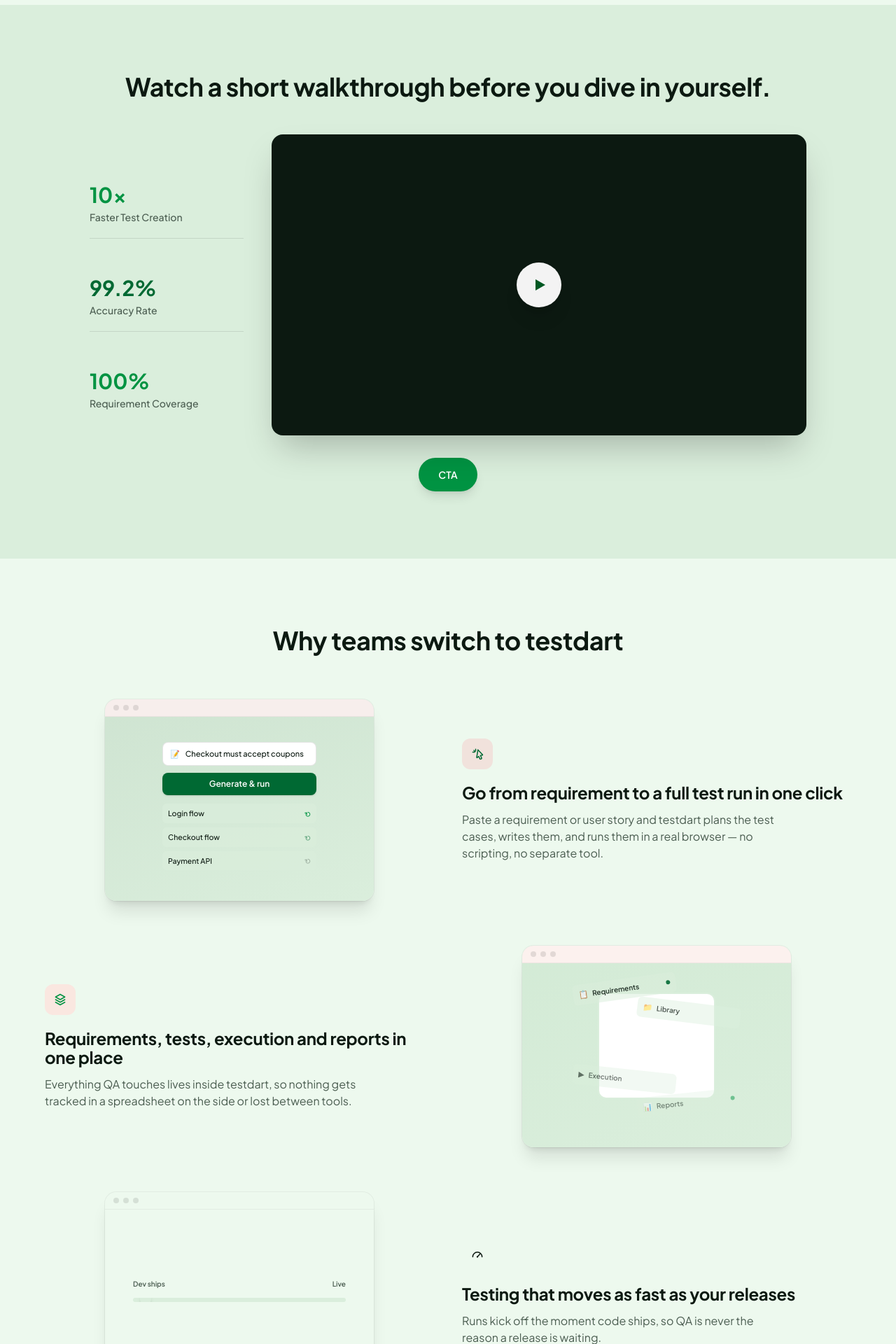
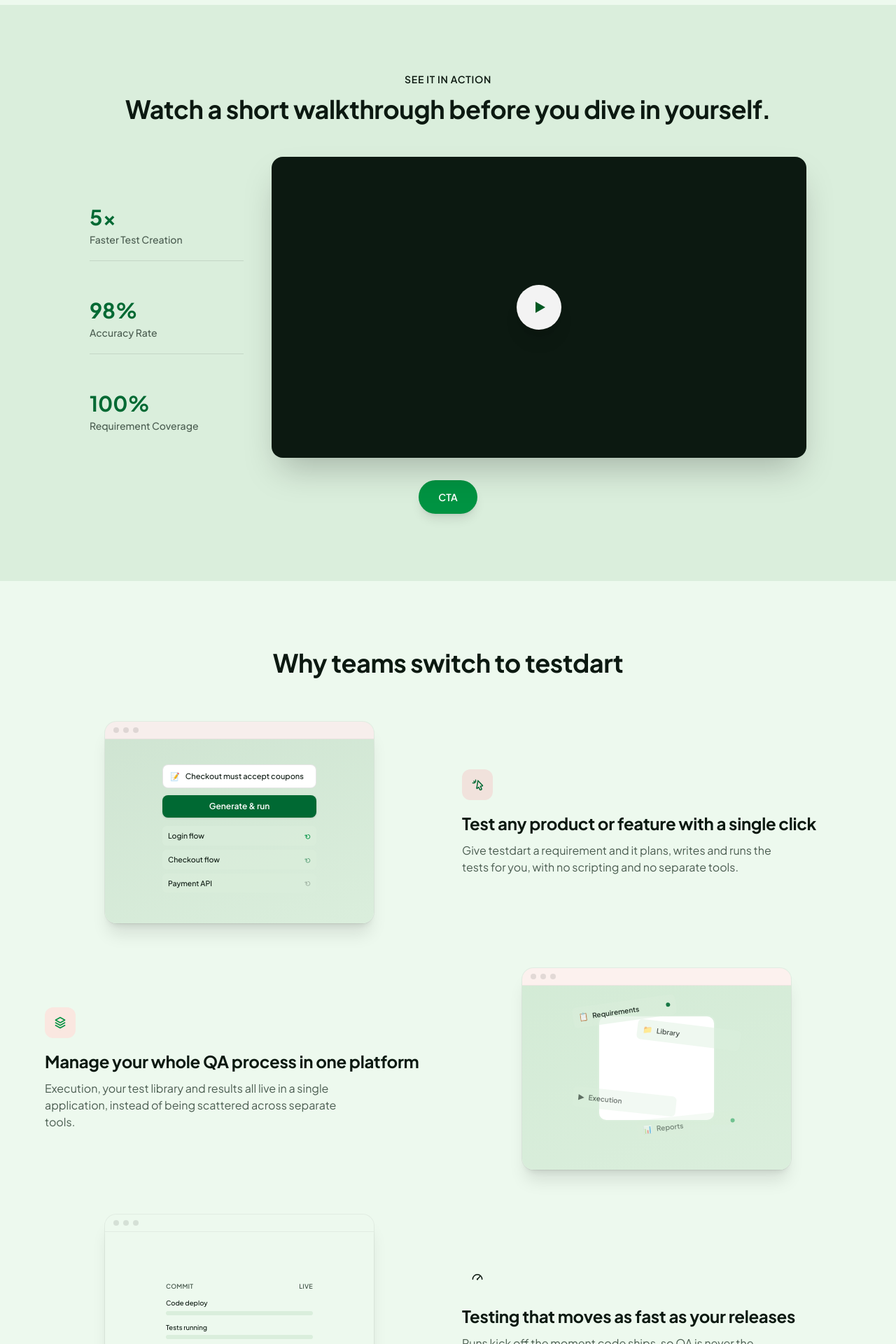
Before and after one commit to Googlealibi/Testdart---Landing---Website, a React (Vite) app: page / in a window 1280 px wide. Shown: the part 680-2600 px from the top of the page at 70% size. Built offline with nearby package versions, Linux system fonts and the light colour scheme.

Commit message:
UI chnages

```diff
--- a/index.html
+++ b/index.html
@@ -2,7 +2,7 @@
 <html lang="en">
   <head>
     <meta charset="UTF-8" />
-    <link rel="icon" type="image/svg+xml" href="/favicon.svg" />
+    <link rel="icon" type="image/png" href="/testdart-favicon.png" />
     <meta name="viewport" content="width=device-width, initial-scale=1.0" />
     <meta name="description" content="testdart, the AI native QA platform that plans, executes and reports your testing so your team keeps pace with every release." />
     <title>testdart, AI Native QA Platform</title>
--- a/src/components/Demo.jsx
+++ b/src/components/Demo.jsx
@@ -1,24 +1,60 @@
+import { useRef, useState } from "react";
+import { motion } from "framer-motion";
 import Reveal from "./Reveal";
+
+const tint = "var(--color-indigo-500)";
+
+function Counter({ value, duration = 1.4 }) {
+  const match = value.match(/^([\d.]+)(.*)$/);
+  const target = match ? parseFloat(match[1]) : 0;
+  const decimals = match && match[1].includes(".") ? match[1].split(".")[1].length : 0;
+  const suffix = match ? match[2] : "";
+
+  const [display, setDisplay] = useState(0);
+  const started = useRef(false);
+
+  const handleEnter = () => {
+    if (started.current) return;
+    started.current = true;
+    const start = performance.now();
+    const step = (now) => {
+      const p = Math.min((now - start) / (duration * 1000), 1);
+      const eased = 1 - Math.pow(1 - p, 3);
+      setDisplay(target * eased);
+      if (p < 1) requestAnimationFrame(step);
+    };
+    requestAnimationFrame(step);
+  };
+
+  return (
+    <motion.p
+      className="mt-2 text-3xl font-bold"
+      style={{ fontFamily: "var(--font-display)", color: tint }}
+      onViewportEnter={handleEnter}
+      viewport={{ once: true, amount: 0.6 }}
+    >
+      {display.toFixed(decimals)}
+      {suffix}
+    </motion.p>
+  );
+}
 
 const indicators = [
   {
     label: "Faster Test Creation",
-    value: "10x",
-    tint: "var(--color-teal-500)",
+    value: "5x",
     icon: (
       <path d="M3 17l6-6 4 4 8-8M15 7h6v6" strokeWidth="2" strokeLinecap="round" strokeLinejoin="round" fill="none" />
     ),
   },
   {
     label: "Accuracy Rate",
-    value: "99.2%",
-    tint: "var(--color-indigo-500)",
+    value: "98%",
     icon: <path d="M4 12l5 5L20 6" strokeWidth="2" strokeLinecap="round" strokeLinejoin="round" fill="none" />,
   },
   {
     label: "Requirement Coverage",
     value: "100%",
-    tint: "var(--color-teal-500)",
     icon: (
       <path
         d="M12 3l7 3v6c0 4.5-3 7.5-7 9-4-1.5-7-4.5-7-9V6l7-3z"
@@ -31,30 +67,55 @@
   },
 ];
 
+const container = {
+  hidden: {},
+  show: { transition: { staggerChildren: 0.15 } },
+};
+
+const item = {
+  hidden: { opacity: 0, y: 16, scale: 0.9 },
+  show: { opacity: 1, y: 0, scale: 1, transition: { duration: 0.5, ease: [0.16, 1, 0.3, 1] } },
+};
+
 export default function Demo() {
   return (
     <section id="demo" className="px-6 py-24" style={{ background: "var(--color-canvas-alt)" }}>
       <div className="mx-auto max-w-5xl">
         <Reveal className="text-center">
-          <h2 className="text-3xl font-bold md:text-4xl">Watch a short walkthrough before you dive in yourself.</h2>
+          <p className="text-sm font-semibold uppercase tracking-wider" style={{ color: "var(--color-teal-600)" }}>
+            See it in action
+          </p>
+          <h2 className="mt-3 text-3xl font-bold md:text-4xl">Watch a short walkthrough before you dive in yourself.</h2>
         </Reveal>
 
         <div className="mt-12 grid gap-10 md:grid-cols-[220px_1fr] md:items-center">
-          <Reveal delay={0.1}>
-            <div className="flex flex-row gap-6 divide-x divide-black/10 md:flex-col md:gap-0 md:divide-x-0 md:divide-y">
-              {indicators.map((item, i) => (
-                <div key={item.label} className={`flex flex-1 flex-col gap-1 md:flex-none ${i === 0 ? "" : "pl-6 md:pl-0 md:pt-5"} ${i === indicators.length - 1 ? "" : "md:pb-5"}`}>
-                  <svg viewBox="0 0 24 24" className="h-5 w-5" style={{ color: item.tint }}>
-                    {item.icon}
-                  </svg>
-                  <p className="mt-2 text-3xl font-bold" style={{ fontFamily: "var(--font-display)", color: item.tint }}>
-                    {item.value}
-                  </p>
-                  <p className="text-sm font-medium text-[var(--color-ink-soft)]">{item.label}</p>
-                </div>
-              ))}
-            </div>
-          </Reveal>
+          <motion.div
+            className="flex flex-row gap-6 divide-x divide-black/10 md:flex-col md:gap-0 md:divide-x-0 md:divide-y"
+            variants={container}
+            initial="hidden"
+            whileInView="show"
+            viewport={{ once: true, amount: 0.4 }}
+          >
+            {indicators.map((ind, i) => (
+              <motion.div
+                key={ind.label}
+                variants={item}
+                className={`flex flex-1 flex-col gap-1 md:flex-none ${i === 0 ? "" : "pl-6 md:pl-0 md:pt-5"} ${i === indicators.length - 1 ? "" : "md:pb-5"}`}
+              >
+                <motion.svg
+                  viewBox="0 0 24 24"
+                  className="h-5 w-5"
+                  style={{ color: tint }}
+                  animate={{ scale: [1, 1.15, 1] }}
+                  transition={{ duration: 2.4, repeat: Infinity, ease: "easeInOut", delay: i * 0.3 }}
+                >
+                  {ind.icon}
+                </motion.svg>
+                <Counter value={ind.value} duration={1.2 + i * 0.2} />
+                <p className="text-sm font-medium text-[var(--color-ink-soft)]">{ind.label}</p>
+              </motion.div>
+            ))}
+          </motion.div>
 
           <Reveal delay={0.2}>
             <div className="group relative aspect-video overflow-hidden rounded-2xl bg-[var(--color-ink)] shadow-2xl">
--- a/src/components/FAQ.jsx
+++ b/src/components/FAQ.jsx
@@ -38,7 +38,7 @@
 ];
 
 export default function FAQ() {
-  const [open, setOpen] = useState(0);
+  const [open, setOpen] = useState(-1);
 
   return (
     <section id="faq" className="px-6 py-24" style={{ background: "var(--color-canvas-alt)" }}>
--- a/src/components/Features.jsx
+++ b/src/components/Features.jsx
@@ -348,7 +348,7 @@
   {
     name: "Reports",
     tag: "Visibility",
-    body: "Total, passed, failed and scripts generated — the same run report the whole team sees, updated live.",
+    body: "Total, passed, failed and scripts generated, all part of the same run report the whole team sees, updated live.",
     Icon: ChartIcon,
     Visual: ReportVisual,
   },
@@ -382,7 +382,7 @@
           <p className="text-sm font-semibold uppercase tracking-wider" style={{ color: "var(--color-indigo-600)" }}>
             Inside testdart
           </p>
-          <h2 className="mt-3 max-w-2xl text-3xl font-bold md:text-4xl">See how each part actually works</h2>
+          <h2 className="mt-3 max-w-2xl text-3xl font-bold md:text-4xl">Features that power every test run</h2>
         </Reveal>
 
         <Reveal delay={0.1}>
--- a/src/components/Header.jsx
+++ b/src/components/Header.jsx
@@ -21,20 +21,20 @@
       className="fixed top-0 left-0 right-0 z-50 border-b border-black/5 bg-[var(--color-canvas)]/85 backdrop-blur-md"
     >
       <div className="mx-auto flex max-w-7xl items-center justify-between px-6 py-4">
-        <a href="#top" className="flex items-center gap-1 text-xl font-bold tracking-tight" style={{ fontFamily: "var(--font-display)" }}>
+        <a href="/#top" className="flex items-center gap-1 text-xl font-bold tracking-tight" style={{ fontFamily: "var(--font-display)" }}>
           <img src={logoMark} alt="" className="h-8 w-8 object-contain" />
           <span>test<span style={{ color: "var(--color-indigo-500)" }}>dart</span></span>
         </a>
 
         <nav className="hidden items-center gap-8 md:flex">
-          <a href="#pricing" className="group relative py-1 text-sm font-medium text-[var(--color-ink-soft)] transition-colors hover:text-[var(--color-ink)]">
+          <a href="/#pricing" className="group relative py-1 text-sm font-medium text-[var(--color-ink-soft)] transition-colors hover:text-[var(--color-ink)]">
             Pricing
             <span
               className="absolute inset-x-0 -bottom-0.5 h-[1.5px] origin-left scale-x-0 rounded-full transition-transform duration-300 ease-out group-hover:scale-x-100"
               style={{ background: "var(--color-indigo-500)" }}
             />
           </a>
-          <a href="#agentic-qa" className="group relative py-1 text-sm font-medium text-[var(--color-ink-soft)] transition-colors hover:text-[var(--color-ink)]">
+          <a href="/#agentic-qa" className="group relative py-1 text-sm font-medium text-[var(--color-ink-soft)] transition-colors hover:text-[var(--color-ink)]">
             Agentic QA
             <span
               className="absolute inset-x-0 -bottom-0.5 h-[1.5px] origin-left scale-x-0 rounded-full transition-transform duration-300 ease-out group-hover:scale-x-100"
--- a/src/components/Hero.jsx
+++ b/src/components/Hero.jsx
@@ -2,9 +2,9 @@
 import HeroIllustration from "./HeroIllustration";
 
 const bullets = [
-  { text: "No credit card required", color: "var(--color-amber-500)" },
-  { text: "Setup in 2 minutes", color: "var(--color-amber-500)" },
-  { text: "Cancel anytime", color: "var(--color-amber-500)" },
+  { text: "No credit card required", color: "oklch(78% 0.15 85)" },
+  { text: "Setup in 2 minutes", color: "oklch(78% 0.15 85)" },
+  { text: "Cancel anytime", color: "oklch(78% 0.15 85)" },
 ];
 
 export default function Hero() {
--- a/src/components/WhyTestDart.jsx
+++ b/src/components/WhyTestDart.jsx
@@ -6,15 +6,15 @@
 // teal = calm/unified (everything living in one place), amber = energy/urgency (speed)
 const features = [
   {
-    title: "Go from requirement to a full test run in one click",
-    body: "Paste a requirement or user story and testdart plans the test cases, writes them, and runs them in a real browser — no scripting, no separate tool.",
+    title: "Test any product or feature with a single click",
+    body: "Give testdart a requirement and it plans, writes and runs the tests for you, with no scripting and no separate tools.",
     tint: "var(--color-indigo-500)",
     Visual: OneClickVisual,
     Icon: ClickIcon,
   },
   {
-    title: "Requirements, tests, execution and reports in one place",
-    body: "Everything QA touches lives inside testdart, so nothing gets tracked in a spreadsheet on the side or lost between tools.",
+    title: "Manage your whole QA process in one platform",
+    body: "Execution, your test library and results all live in a single application, instead of being scattered across separate tools.",
     tint: "var(--color-teal-500)",
     Visual: OnePlaceVisual,
     Icon: LayersIcon,
@@ -219,7 +219,7 @@
             </svg>
           </span>
           <p className="text-xs font-semibold" style={{ color: tint }}>
-            3/3 passed — done
+            3/3 passed
           </p>
         </motion.div>
       </div>
@@ -300,35 +300,54 @@
   );
 }
 
+// two tracks racing in sync, not one lagging behind the other — that's the
+// actual claim: QA runs alongside the release, never after it
+const SPEED_CYCLE = 3;
+const tracks = [
+  { label: "Code deploy" },
+  { label: "Tests running" },
+];
+
 function SpeedVisual({ tint }) {
   return (
-    <div className="w-full px-4">
-      <div className="flex items-center justify-between text-[10px] font-semibold text-[var(--color-ink-soft)]">
-        <span>Dev ships</span>
+    <div className="w-full max-w-[210px]">
+      <div className="flex items-center justify-between text-[9px] font-semibold uppercase tracking-wide text-[var(--color-ink-soft)]">
+        <span>Commit</span>
         <span>Live</span>
       </div>
-      <div className="relative mt-3 h-1.5 w-full overflow-hidden rounded-full bg-[var(--color-canvas-alt)]">
-        <motion.div
-          className="absolute inset-y-0 left-0 rounded-full"
-          style={{ background: tint }}
-          animate={{ width: ["0%", "100%", "100%"] }}
-          transition={{ duration: 2.2, repeat: Infinity, ease: "easeInOut", times: [0, 0.7, 1] }}
-        />
-        <motion.div
-          className="absolute -top-1.5 h-4 w-4 rounded-full shadow-md"
-          style={{ background: tint }}
-          animate={{ left: ["0%", "97%", "97%"] }}
-          transition={{ duration: 2.2, repeat: Infinity, ease: "easeInOut", times: [0, 0.7, 1] }}
-        />
+
+      <div className="mt-2.5 space-y-2.5">
+        {tracks.map((t, i) => (
+          <div key={t.label}>
+            <p className="mb-1 text-[9.5px] font-medium text-[var(--color-ink)]">{t.label}</p>
+            <div className="relative h-1.5 w-full overflow-hidden rounded-full bg-[var(--color-canvas-alt)]">
+              <motion.div
+                className="absolute inset-y-0 left-0 rounded-full"
+                style={{ background: tint }}
+                animate={{ width: ["0%", "0%", "100%", "100%"] }}
+                transition={{
+                  duration: SPEED_CYCLE,
+                  repeat: Infinity,
+                  ease: "easeInOut",
+                  times: [0, 0.05 + i * 0.03, 0.72 + i * 0.03, 1],
+                }}
+              />
+            </div>
+          </div>
+        ))}
       </div>
-      <motion.p
-        className="mt-4 text-center text-xs font-semibold"
-        style={{ color: tint }}
+
+      <motion.div
+        className="mt-3 flex items-center justify-center gap-1.5 rounded-lg px-2.5 py-1.5"
+        style={{ background: `color-mix(in oklch, ${tint} 12%, white)` }}
         animate={{ opacity: [0, 0, 1, 1, 0] }}
-        transition={{ duration: 2.2, repeat: Infinity, ease: "easeInOut", times: [0, 0.65, 0.75, 0.95, 1] }}
+        transition={{ duration: SPEED_CYCLE, repeat: Infinity, ease: "easeInOut", times: [0, 0.72, 0.8, 0.96, 1] }}
       >
-        Tests kept pace — shipped on time
-      </motion.p>
+        <svg viewBox="0 0 24 24" className="h-3.5 w-3.5" style={{ color: tint }}>
+          <path d="M4 12l5 5L20 6" fill="none" stroke="currentColor" strokeWidth="2.6" strokeLinecap="round" strokeLinejoin="round" />
+        </svg>
+        <p className="text-xs font-semibold" style={{ color: tint }}>Shipped, fully tested</p>
+      </motion.div>
     </div>
   );
 }
```
Also changed, not shown: src/App.jsx (+9 -0 lines), src/components/Footer.jsx (+5 -5 lines), src/components/HeroIllustration.jsx (+8 -8 lines), src/components/PrivacyPolicy.jsx (added, +166 -0 lines), src/components/StoryPricing.jsx (+35 -25 lines), public/testdart-favicon.png (added).
